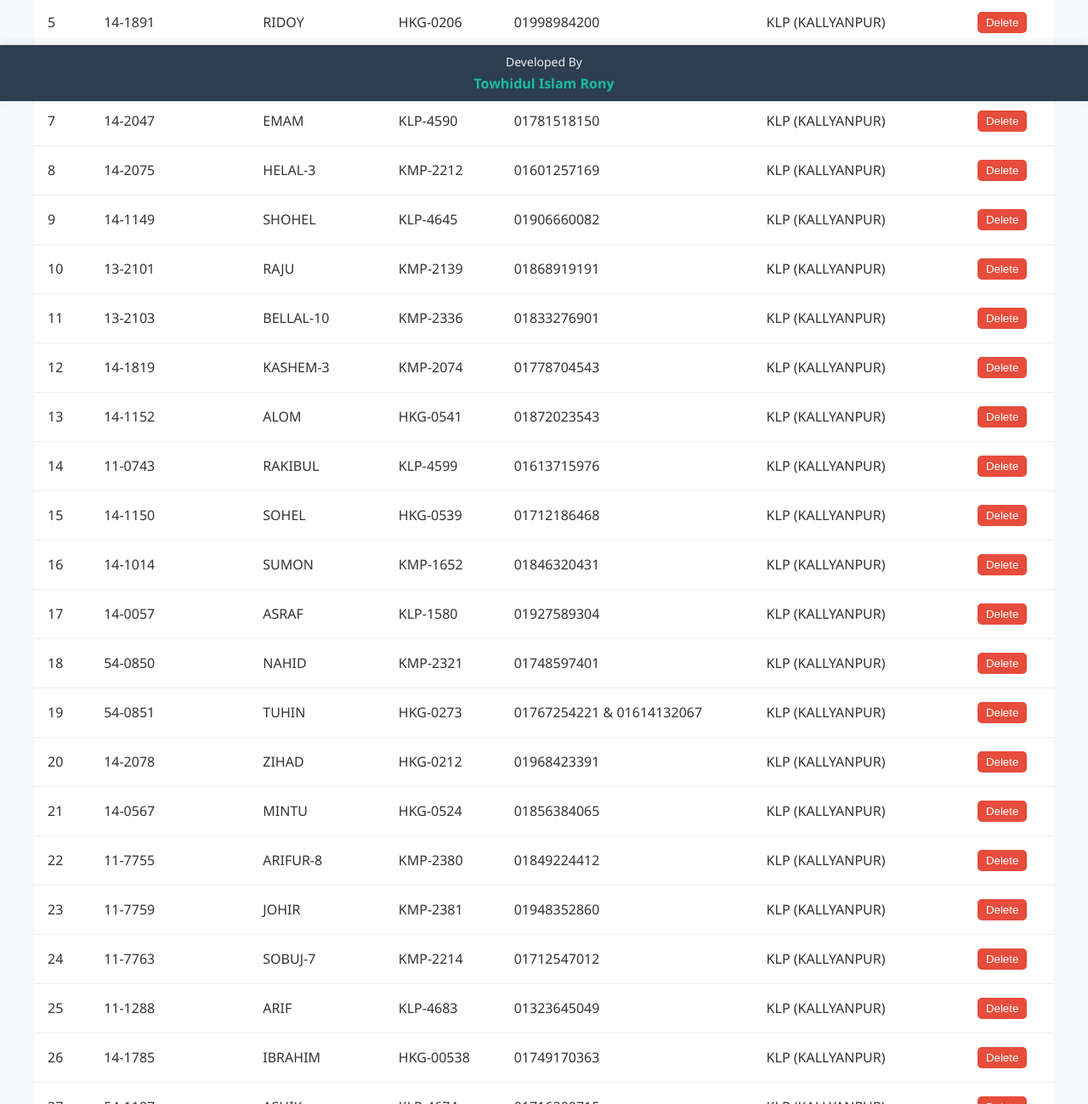
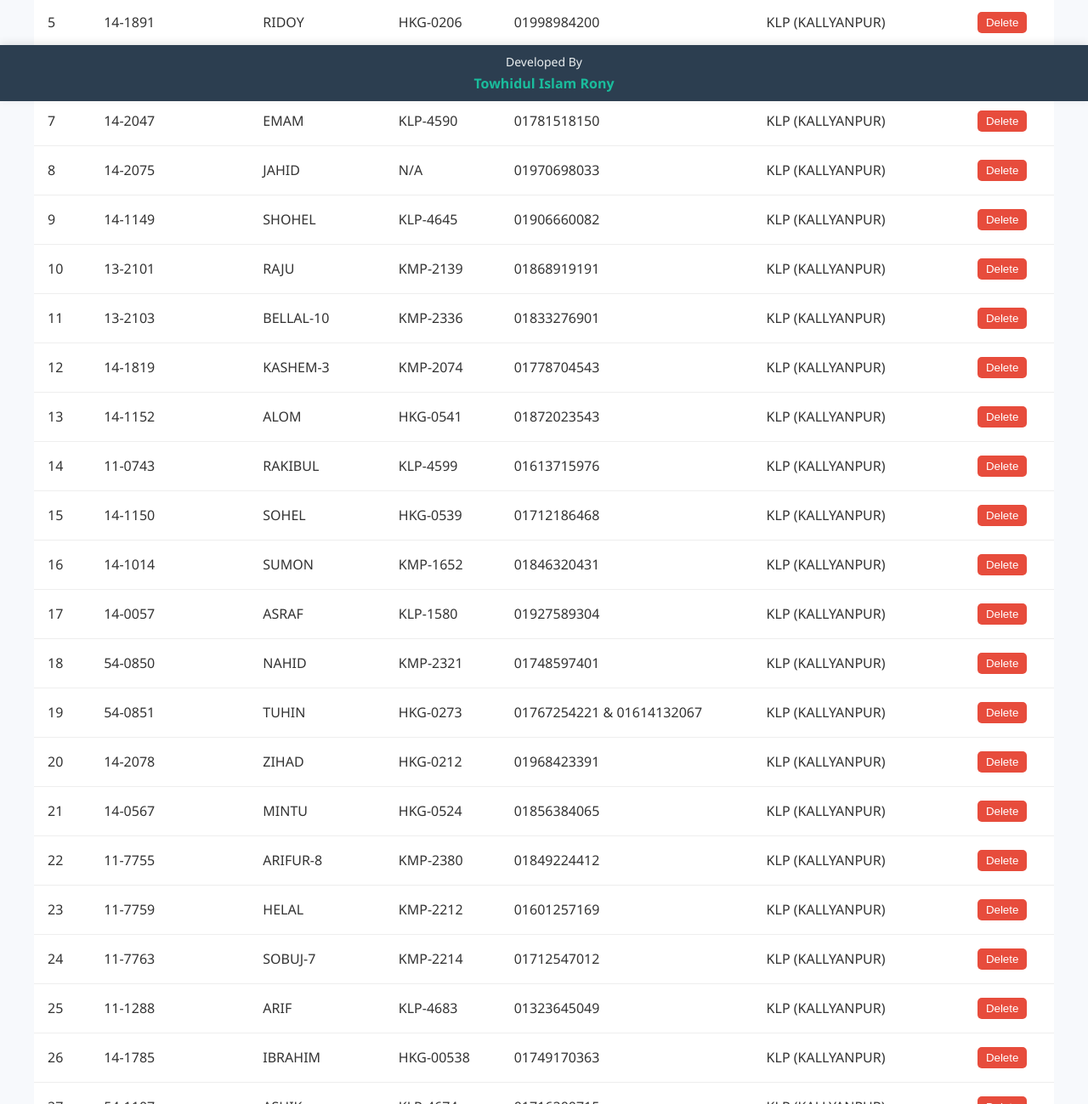
Before and after one commit to SCSUKN/Driver_info, a browser extension: page index.html in a window 1280 px wide. Shown: the part 681-1980 px from the top of the page at 85% size. Drawn offline with Linux system fonts and the light colour scheme.

Commit message:
index.html

```diff
--- a/index.html
+++ b/index.html
@@ -206,7 +206,7 @@
   { vehicle: "14-1891", name: "RIDOY", id: "HKG-0206", contact: "01998984200", from: "KLP (KALLYANPUR)" },
   { vehicle: "14-1892", name: "MUSA-2", id: "HKG-0279", contact: "01799663536", from: "KLP (KALLYANPUR)" },
   { vehicle: "14-2047", name: "EMAM", id: "KLP-4590", contact: "01781518150", from: "KLP (KALLYANPUR)" },
-  { vehicle: "14-2075", name: "HELAL-3", id: "KMP-2212", contact: "01601257169", from: "KLP (KALLYANPUR)" },
+  { vehicle: "14-2075", name: "JAHID", id: "N/A", contact: "01970698033", from: "KLP (KALLYANPUR)" },
   { vehicle: "14-1149", name: "SHOHEL", id: "KLP-4645", contact: "01906660082", from: "KLP (KALLYANPUR)" },
   { vehicle: "13-2101", name: "RAJU", id: "KMP-2139", contact: "01868919191", from: "KLP (KALLYANPUR)" },
   { vehicle: "13-2103", name: "BELLAL-10", id: "KMP-2336", contact: "01833276901", from: "KLP (KALLYANPUR)" },
@@ -221,7 +221,7 @@
   { vehicle: "14-2078", name: "ZIHAD", id: "HKG-0212", contact: "01968423391", from: "KLP (KALLYANPUR)" },
   { vehicle: "14-0567", name: "MINTU", id: "HKG-0524", contact: "01856384065", from: "KLP (KALLYANPUR)" },
   { vehicle: "11-7755", name: "ARIFUR-8", id: "KMP-2380", contact: "01849224412", from: "KLP (KALLYANPUR)" },
-  { vehicle: "11-7759", name: "JOHIR", id: "KMP-2381", contact: "01948352860", from: "KLP (KALLYANPUR)" },
+  { vehicle: "11-7759", name: "HELAL", id: "KMP-2212", contact: "01601257169", from: "KLP (KALLYANPUR)" },
   { vehicle: "11-7763", name: "SOBUJ-7", id: "KMP-2214", contact: "01712547012", from: "KLP (KALLYANPUR)" },
   { vehicle: "11-1288", name: "ARIF", id: "KLP-4683", contact: "01323645049", from: "KLP (KALLYANPUR)" },
   { vehicle: "14-1785", name: "IBRAHIM", id: "HKG-00538", contact: "01749170363", from: "KLP (KALLYANPUR)" },
```
